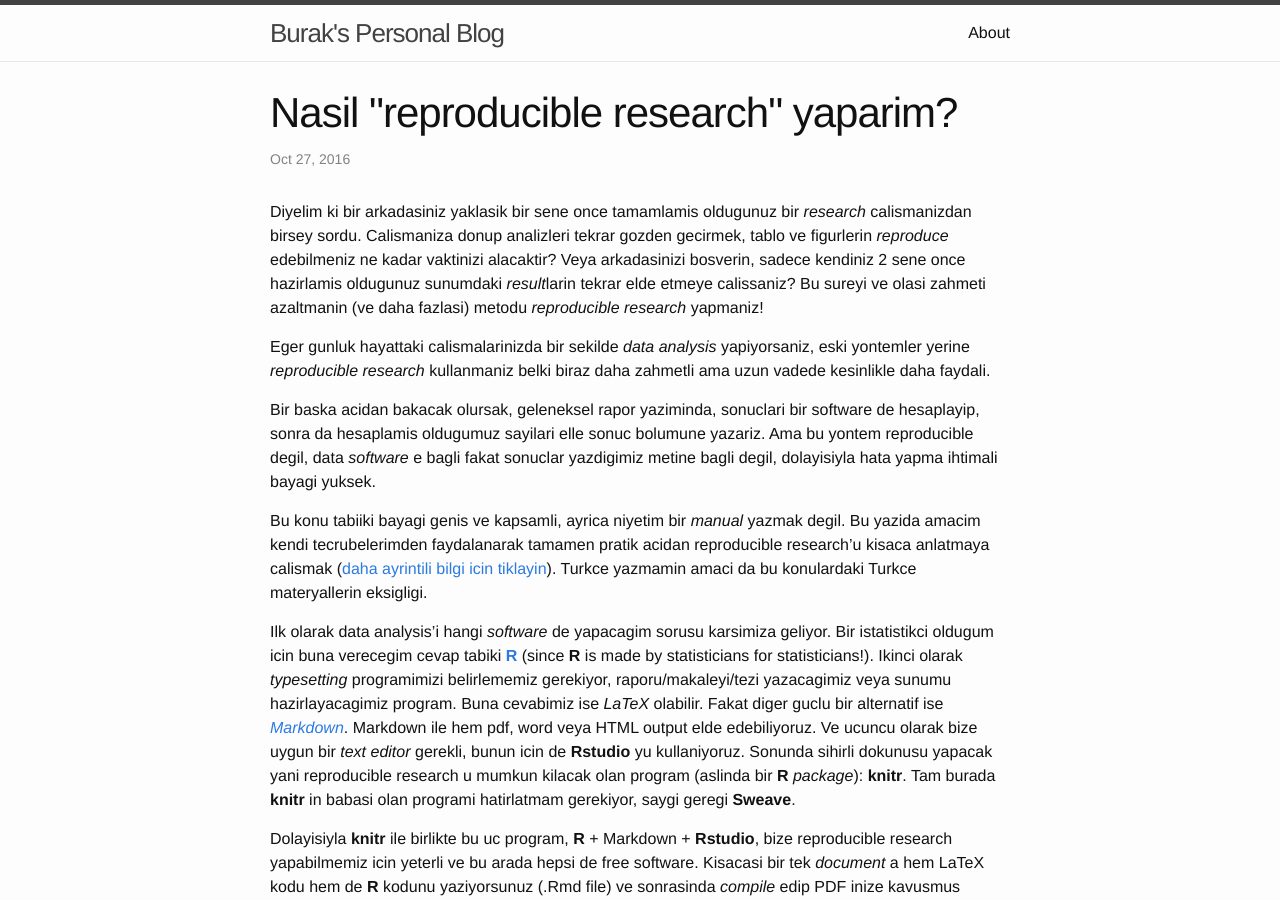
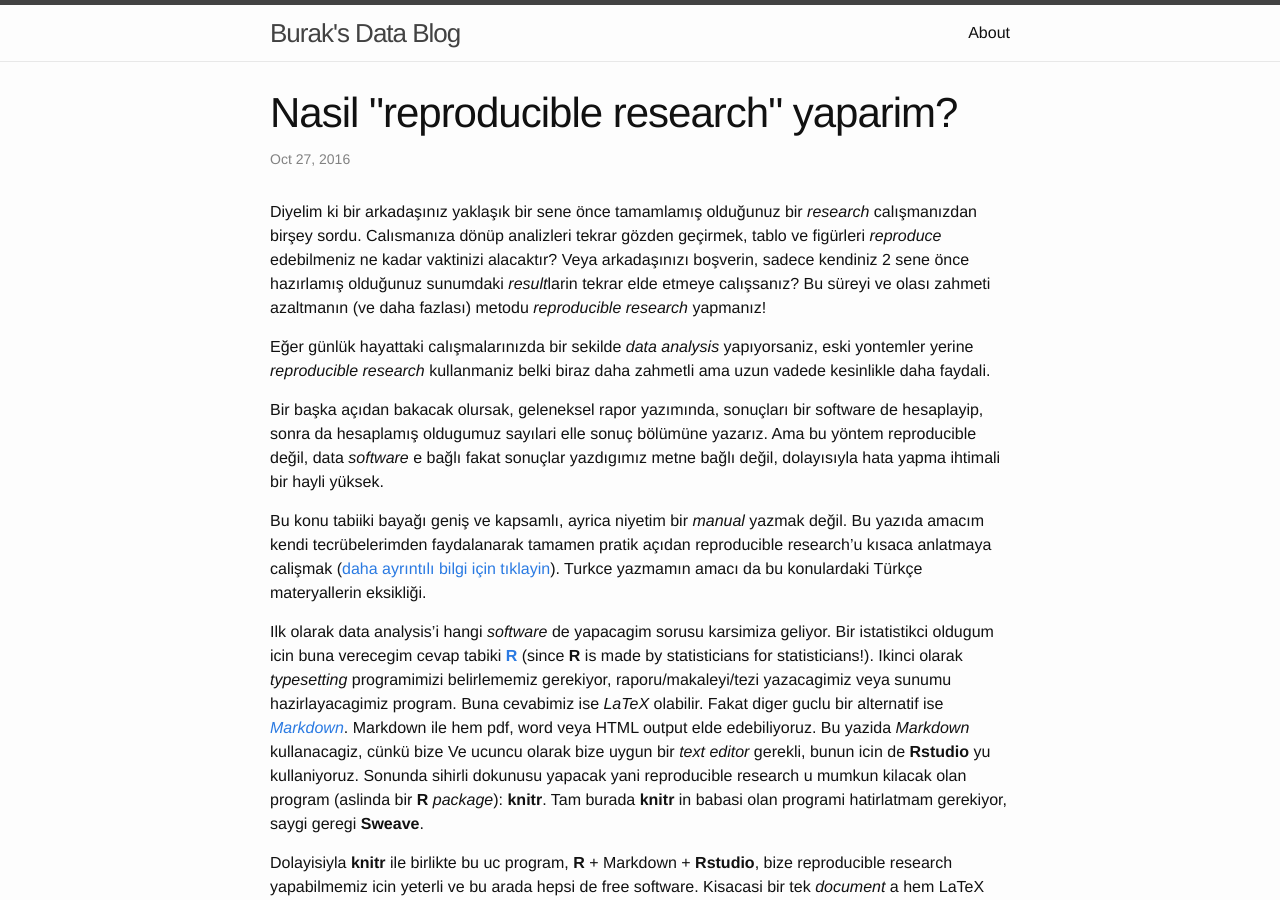
Before and after one commit to gunhanb/blog, a Jekyll site: the page built from _posts/2016-10-27-reproducible-research.md, in a window 1280 px wide and 900 px high. Built offline with Jekyll 4.4.1, drawn with Linux system fonts in a browser that asks for light colours; some of the changed text lies outside the part shown.

Commit message:
Türkçe karakterın kullanımı

```diff
--- a/_config.yml
+++ b/_config.yml
@@ -1,5 +1,5 @@
 # Site settings
-title: Burak's Personal Blog
+title: Burak's Data Blog
 email: burakgunhan@gmail.com
 description: > # this means to ignore newlines until "baseurl:"
  This is just another blog about statistics, R and data science etc.
--- a/_posts/2016-10-27-reproducible-research.md
+++ b/_posts/2016-10-27-reproducible-research.md
@@ -6,19 +6,20 @@
 
 
 
-Diyelim ki bir arkadasiniz yaklasik bir sene once tamamlamis oldugunuz bir *research* calismanizdan birsey sordu. Calismaniza donup analizleri tekrar gozden gecirmek, tablo ve figurlerin *reproduce* edebilmeniz ne kadar vaktinizi alacaktir? Veya arkadasinizi bosverin, sadece kendiniz 2 sene once hazirlamis oldugunuz sunumdaki *result*larin tekrar elde etmeye calissaniz? Bu sureyi ve olasi zahmeti azaltmanin (ve daha fazlasi) metodu *reproducible research* yapmaniz!
+Diyelim ki bir arkadaşınız yaklaşık bir sene önce tamamlamış olduğunuz bir *research* calışmanızdan birşey sordu. Calısmanıza dönüp analizleri tekrar gözden geçirmek, tablo ve figürleri *reproduce* edebilmeniz ne kadar vaktinizi alacaktır? Veya arkadaşınızı boşverin, sadece kendiniz 2 sene önce hazırlamış olduğunuz sunumdaki *result*larin tekrar elde etmeye calışsanız? Bu süreyi ve olası zahmeti azaltmanın (ve daha fazlası) metodu *reproducible research* yapmanız!
 
 
-Eger gunluk hayattaki calismalarinizda bir sekilde *data analysis* yapiyorsaniz, eski yontemler yerine *reproducible research* kullanmaniz belki biraz daha zahmetli ama uzun vadede kesinlikle daha faydali.
+Eğer günlük hayattaki calışmalarınızda bir sekilde *data analysis* yapıyorsaniz, eski yontemler yerine *reproducible research* kullanmaniz belki biraz daha zahmetli ama uzun vadede kesinlikle daha faydali.
 
 
-Bir baska acidan bakacak olursak, geleneksel rapor yaziminda, sonuclari bir software de hesaplayip, sonra da hesaplamis oldugumuz sayilari elle sonuc bolumune yazariz. Ama bu yontem reproducible degil, data *software* e bagli fakat sonuclar yazdigimiz metine bagli degil, dolayisiyla hata yapma ihtimali bayagi yuksek.
+Bir başka açıdan bakacak olursak, geleneksel rapor yazımında, sonuçları bir software de hesaplayip, sonra da hesaplamış oldugumuz sayılari elle sonuç bölümüne yazarız. Ama bu yöntem reproducible değil, data *software* e bağlı fakat sonuçlar yazdıgımız metne bağlı değil, dolayısıyla hata yapma ihtimali bir hayli yüksek.
 
 
-Bu konu tabiiki bayagi genis ve kapsamli, ayrica niyetim bir *manual* yazmak degil. Bu yazida amacim kendi tecrubelerimden faydalanarak tamamen pratik acidan reproducible research'u kisaca anlatmaya calismak ([daha ayrintili bilgi icin tiklayin](http://reproducibleresearch.net)). Turkce yazmamin amaci da bu konulardaki Turkce materyallerin eksigligi.
+Bu konu tabiiki bayağı geniş ve kapsamlı, ayrica niyetim bir *manual* yazmak değil. Bu yazıda amacım kendi tecrübelerimden faydalanarak tamamen pratik açıdan reproducible research'u kısaca anlatmaya calişmak ([daha ayrıntılı bilgi için tıklayin](http://reproducibleresearch.net)). Turkce yazmamın amacı da bu konulardaki Türkçe materyallerin eksikliği.
 
 
-Ilk olarak data analysis'i hangi *software* de yapacagim sorusu karsimiza geliyor. Bir istatistikci oldugum icin buna verecegim cevap tabiki [**R**](https://www.r-project.org) (since **R** is made by statisticians for statisticians!). Ikinci olarak *typesetting* programimizi belirlememiz gerekiyor, raporu/makaleyi/tezi yazacagimiz veya sunumu hazirlayacagimiz program. Buna cevabimiz ise *LaTeX* olabilir. Fakat diger guclu bir alternatif ise [*Markdown*](https://daringfireball.net/projects/markdown/). Markdown ile hem pdf, word veya HTML output elde edebiliyoruz. Ve ucuncu olarak bize uygun bir *text editor* gerekli, bunun icin de **Rstudio** yu kullaniyoruz. Sonunda sihirli dokunusu yapacak yani reproducible research u mumkun kilacak olan program (aslinda bir **R** *package*): **knitr**. Tam burada **knitr** in babasi olan programi hatirlatmam gerekiyor, saygi geregi **Sweave**.
+Ilk olarak data analysis'i hangi *software* de yapacagim sorusu karsimiza geliyor. Bir istatistikci oldugum icin buna verecegim cevap tabiki [**R**](https://www.r-project.org) (since **R** is made by statisticians for statisticians!). Ikinci olarak *typesetting* programimizi belirlememiz gerekiyor, raporu/makaleyi/tezi yazacagimiz veya sunumu hazirlayacagimiz program. Buna cevabimiz ise *LaTeX* olabilir. Fakat diger guclu bir alternatif ise [*Markdown*](https://daringfireball.net/projects/markdown/). Markdown ile hem pdf, word veya HTML output elde edebiliyoruz. Bu yazida *Markdown* kullanacagiz, cünkü bize
+Ve ucuncu olarak bize uygun bir *text editor* gerekli, bunun icin de **Rstudio** yu kullaniyoruz. Sonunda sihirli dokunusu yapacak yani reproducible research u mumkun kilacak olan program (aslinda bir **R** *package*): **knitr**. Tam burada **knitr** in babasi olan programi hatirlatmam gerekiyor, saygi geregi **Sweave**.
 
 
 Dolayisiyla **knitr** ile birlikte bu uc program, **R** + Markdown + **Rstudio**, bize reproducible research yapabilmemiz icin yeterli ve bu arada hepsi de free software. Kisacasi bir tek *document* a hem LaTeX kodu hem de **R** kodunu yaziyorsunuz (.Rmd file) ve sonrasinda *compile* edip PDF inize kavusmus oluyorsunuz. Aslina bakarsaniz, **knitr** kullanarak reproducible research yapabilmemiz icin bu uc programin hicbiri farz degil, alternatif kombinasyonlara en sonda deginecegim. Rstudio nun sagladigi en onemli fayda ise *compile to PDF* adimini sadece tek bir tusa indirgiyor olusu.
@@ -65,6 +66,17 @@
 
 {% highlight r %}
 library(ggplot2)
+{% endhighlight %}
+
+
+
+{% highlight text %}
+## Warning: package 'ggplot2' was built under R version 3.3.2
+{% endhighlight %}
+
+
+
+{% highlight r %}
 ggplot(cars, aes(x = speed, y = dist)) + geom_point() +
     geom_abline(intercept = coef(fit)[1], slope = coef(fit)[2])
 {% endhighlight %}
```
Also changed, not shown: _source/2016-10-27-reproducible-research.Rmd (+6 -5 lines), about.md (+3 -3 lines), README.md, figure/source/2016-10-27-reproducible-research/figure-1.png, 7 other files.
